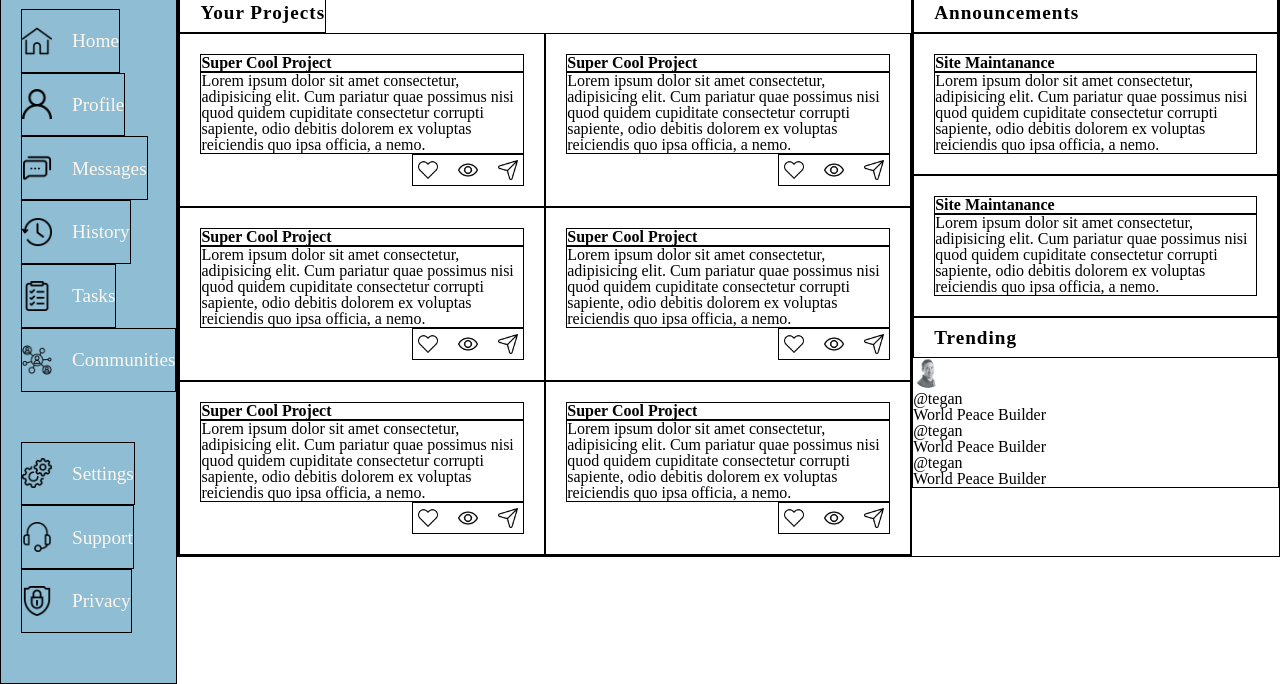
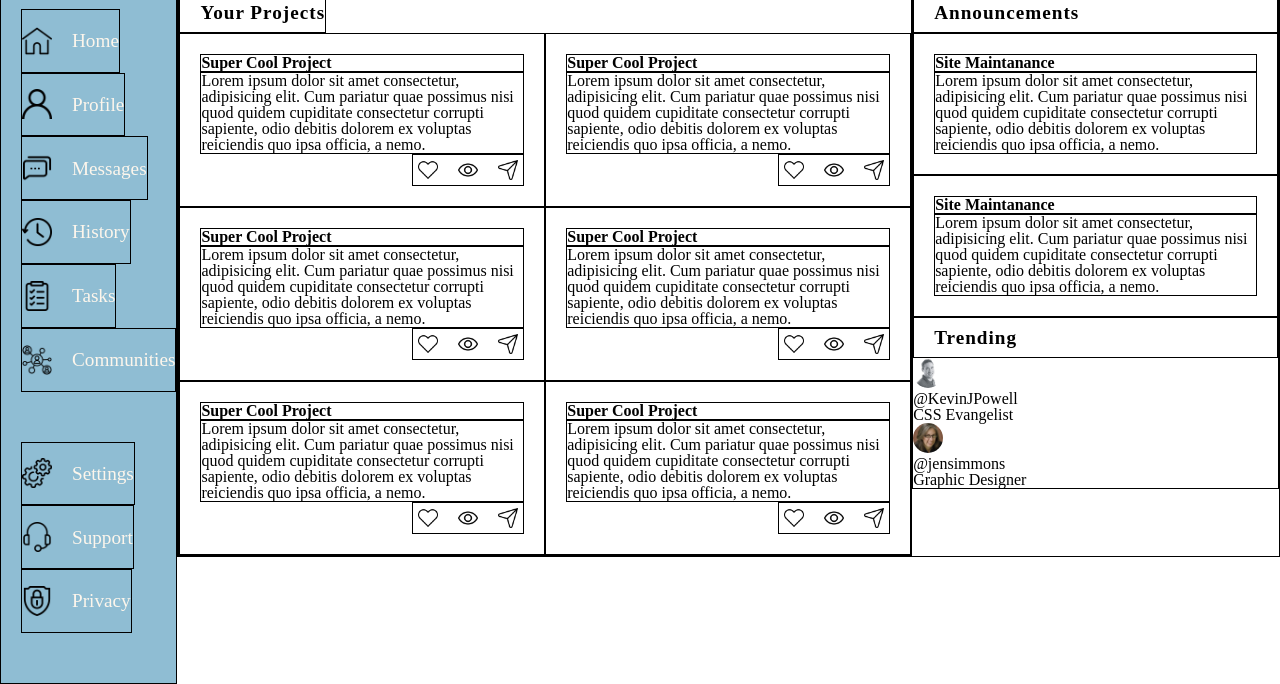
Before and after one commit to janaiscoding/admin-dashboard, a plain HTML site: page index.html in a window 1280 px wide. Shown: the part 116-800 px from the top of the page. Drawn offline with Linux system fonts and the light colour scheme; a web font is replaced by a local one.

Commit message:
Fix right side

```diff
--- a/index.html
+++ b/index.html
@@ -154,18 +154,13 @@
         <div class="trending-container">
             <div class="trending-card">
             <img src="/icons/kevin-powell.jpeg" alt="kevin powell picture" width="30px" class="trending-user-image">
-            <div class="trending-user-name">@tegan</div>
-            <div class="trending-user-bio">World Peace Builder</div>
+            <div class="trending-user-name">@KevinJPowell</div>
+            <div class="trending-user-bio">CSS Evangelist</div>
             </div>
             <div class="trending-card">
-                <div class="trending-user-image"></div>
-                <div class="trending-user-name">@tegan</div>
-                <div class="trending-user-bio">World Peace Builder</div>
-                </div>
-                <div class="trending-card">
-            <div class="trending-user-image"></div>
-            <div class="trending-user-name">@tegan</div>
-            <div class="trending-user-bio">World Peace Builder</div>
+            <img src="/icons/jen-simmons.webp" alt="jen simmons picture" width="30px" class="trending-user-image">
+            <div class="trending-user-name">@jensimmons</div>
+            <div class="trending-user-bio">Graphic Designer</div>
             </div>
         </div>
     </div>
```
